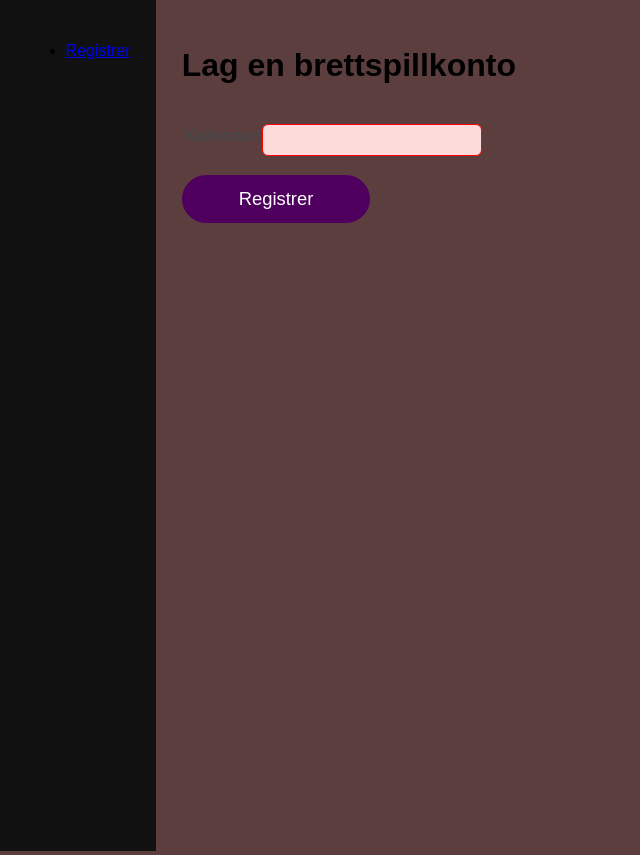
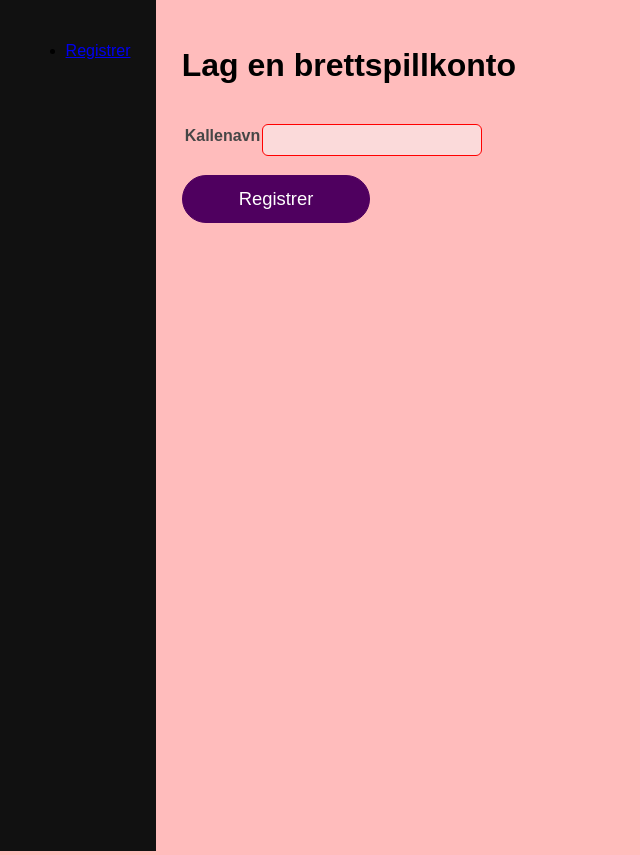
Before and after one commit to espenhoh/lobby-react, a React (Create React App) app: page / in a window 1280 px wide. Shown: the whole page, without its empty margins (0-640 px from the left). Built offline with nearby package versions, Linux system fonts and the light colour scheme.

Commit message:
endrer bakgrunn og fikser skrivefeil

```diff
--- a/src/components/Content/Register.js
+++ b/src/components/Content/Register.js
@@ -88,7 +88,7 @@ const Register = (props) => {
   };
 
   const validateUsernameHandler = () => {
-    dispatchEmail({ type: "INPUT_BLUR" });
+    dispatchUsername({ type: "INPUT_BLUR" });
   };
 
   const validateEmailHandler = () => {
--- a/src/index.css
+++ b/src/index.css
@@ -21,5 +21,5 @@ main {
 
 body {
   margin: 0;
-  background-color: #5c3e3e;
+  background-color: #ffbcbc;
 }
```
